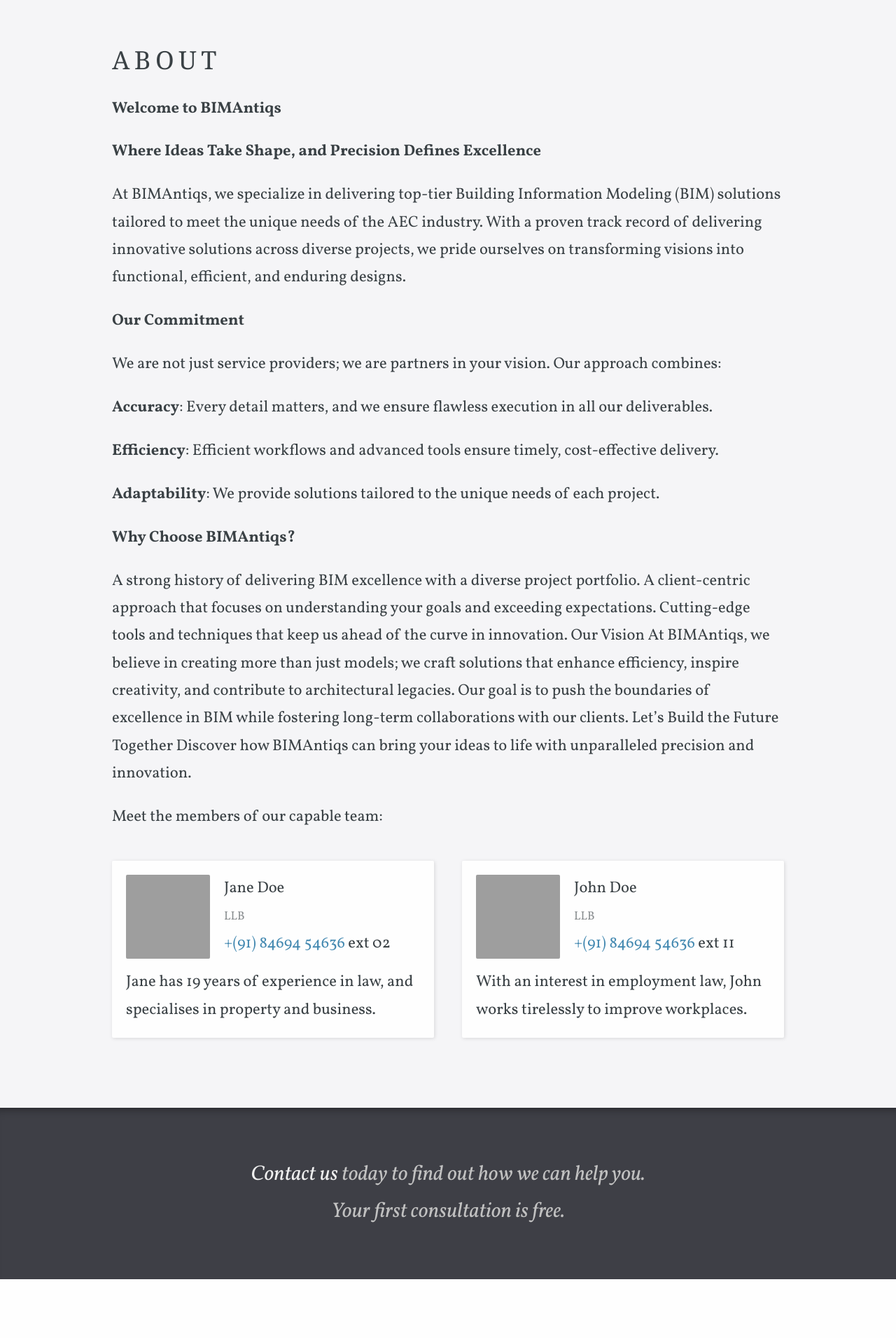
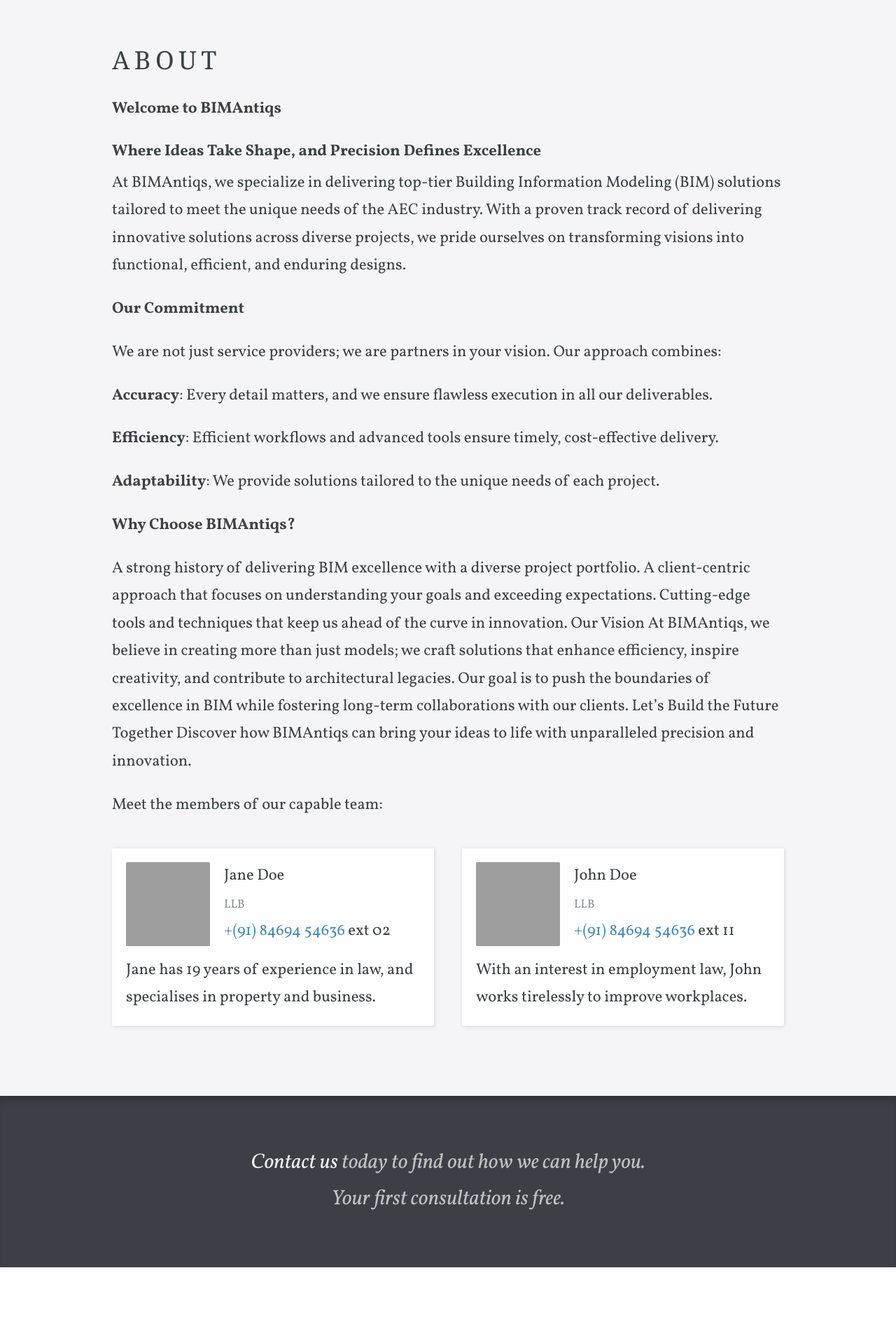
Before and after one commit to R-Madhav/BIMAntiqs.github.io, a Jekyll site: the page built from about.html, in a window 1280 px wide. Shown: the part 441-2353 px from the top of the page at 70% size. Built offline with Jekyll 4.4.1, drawn with Linux system fonts in a browser that asks for light colours; some web fonts are replaced; grey boxes are pictures that could not be loaded.

Commit message:
Update about.html

```diff
--- a/about.html
+++ b/about.html
@@ -8,8 +8,8 @@
 ---
 
 <div class="editable">
-	<p><strong>Welcome to BIMAntiqs</strong></p>
-	<p><strong>Where Ideas Take Shape, and Precision Defines Excellence</strong></p>
+	<p style="margin-bottom: 5px;"><strong>Welcome to BIMAntiqs</strong></p>
+	<p style="margin-bottom: 5px;"><strong>Where Ideas Take Shape, and Precision Defines Excellence</strong></p>
 
 		At BIMAntiqs, we specialize in delivering top-tier Building Information Modeling (BIM) solutions tailored to meet the unique needs of the AEC industry. With a proven track record of delivering innovative solutions across diverse projects, we pride ourselves on transforming visions into functional, efficient, and enduring designs.
 
```
